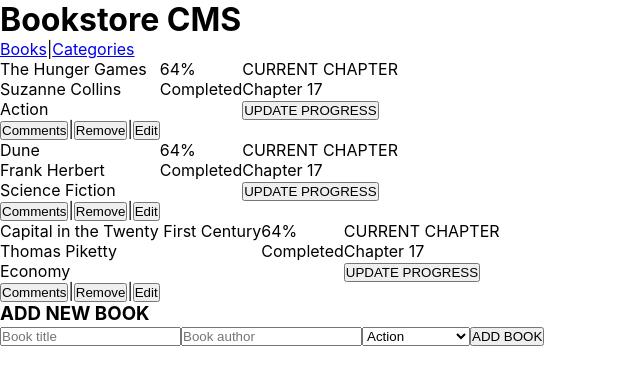
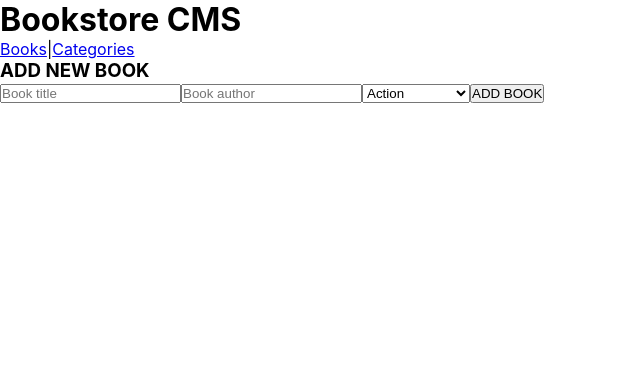
Before and after one commit to akucintavalent/bookstore, a React (Create React App) app: page / in a window 1280 px wide. Shown: the top 384 px of the page, without its empty margins (0-640 px from the left). Built offline with nearby package versions, Linux system fonts and the light colour scheme.

Commit message:
Implement removing books

```diff
--- a/src/components/add_book/AddBook.js
+++ b/src/components/add_book/AddBook.js
@@ -18,6 +18,8 @@
       author: authorElement.value,
       category: categoriesElement.value,
     };
+    authorElement.value = '';
+    titleElement.value = '';
     dispatch(addBook(newBook));
   };
   return (
--- a/src/components/book/Book.js
+++ b/src/components/book/Book.js
@@ -1,7 +1,15 @@
 import PropTypes from 'prop-types';
+import { useDispatch } from 'react-redux';
+import { removeBook } from '../../redux/books/books';
 
 const Book = (props) => {
-  const { title, author, category } = props;
+  const {
+    title, author, category, id,
+  } = props;
+  const dispatch = useDispatch();
+  const removeBookFromStore = () => {
+    dispatch(removeBook({ id }));
+  };
   return (
     <div style={{
       display: 'flex',
@@ -16,7 +24,7 @@
         <div>
           <button type="button">Comments</button>
           |
-          <button type="button">Remove</button>
+          <button type="button" onClick={removeBookFromStore}>Remove</button>
           |
           <button type="button">Edit</button>
         </div>
@@ -35,6 +43,7 @@
 };
 
 Book.propTypes = {
+  id: PropTypes.string.isRequired,
   title: PropTypes.string.isRequired,
   author: PropTypes.string.isRequired,
   category: PropTypes.string.isRequired,
--- a/src/components/books/Books.js
+++ b/src/components/books/Books.js
@@ -1,27 +1,30 @@
+import { useSelector } from 'react-redux';
 import Book from '../book/Book';
 import AddBook from '../add_book/AddBook';
 
 const Books = () => {
-  const books = [
-    {
-      title: 'The Hunger Games',
-      author: 'Suzanne Collins',
-      category: 'Action',
-      id: 1,
-    },
-    {
-      title: 'Dune',
-      author: 'Frank Herbert',
-      category: 'Science Fiction',
-      id: 2,
-    },
-    {
-      title: 'Capital in the Twenty First Century',
-      author: 'Thomas Piketty',
-      category: 'Economy',
-      id: 3,
-    },
-  ];
+  const books = useSelector((state) => state.booksReducer);
+  console.log(books);
+  // [
+  //   {
+  //     title: 'The Hunger Games',
+  //     author: 'Suzanne Collins',
+  //     category: 'Action',
+  //     id: 1,
+  //   },
+  //   {
+  //     title: 'Dune',
+  //     author: 'Frank Herbert',
+  //     category: 'Science Fiction',
+  //     id: 2,
+  //   },
+  //   {
+  //     title: 'Capital in the Twenty First Century',
+  //     author: 'Thomas Piketty',
+  //     category: 'Economy',
+  //     id: 3,
+  //   },
+  // ];
   const categories = [
     {
       name: 'Action',
@@ -41,6 +44,7 @@
       {books.map((book) => (
         <Book
           key={book.id}
+          id={book.id}
           title={book.title}
           author={book.author}
           category={book.category}
--- a/src/redux/books/books.js
+++ b/src/redux/books/books.js
@@ -8,8 +8,9 @@
   payload,
 });
 
-export const removeBook = () => ({
+export const removeBook = (payload) => ({
   type: REMOVE_BOOK,
+  id: payload.id,
 });
 
 const reducer = (state = initialState, action) => {
@@ -17,7 +18,7 @@
     case ADD_BOOK:
       return [...state, action.payload];
     case REMOVE_BOOK:
-      return state.filter((book) => book.id !== action.payload.id);
+      return state.filter((book) => book.id !== action.id);
     default:
       return state;
   }
```
